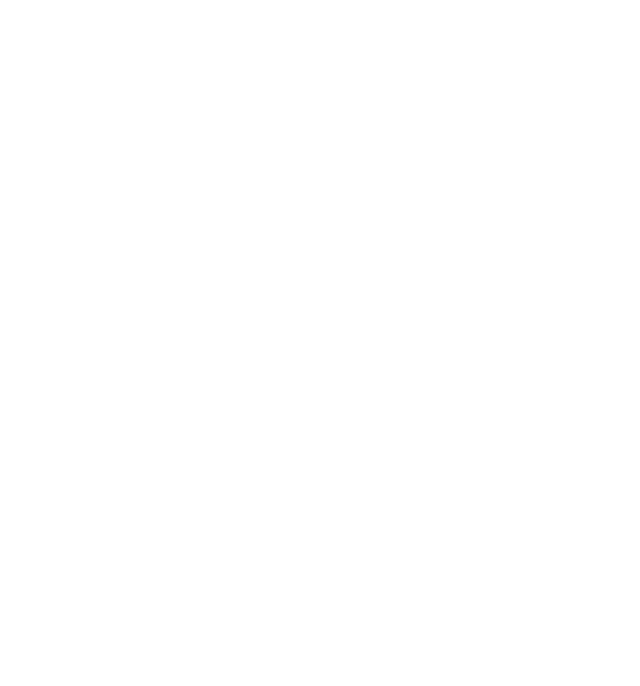
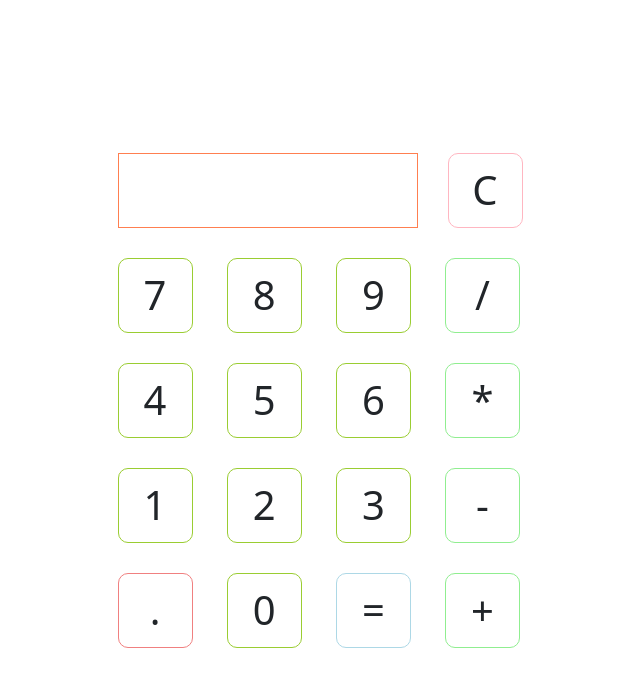
Before and after one commit to rabiul121/odin-calculator, a plain HTML site: page index.html in a window 1280 px wide. Shown: the whole page, without its empty margins (320-960 px from the left). Drawn offline with nearby package versions, Linux system fonts and the light colour scheme.

Commit message:
html css part completed

```diff
--- a/index.html
+++ b/index.html
@@ -5,11 +5,49 @@
     <meta charset="UTF-8">
     <meta name="viewport" content="width=device-width, initial-scale=1.0">
     <title>Calculator | The Odin Project</title>
+    <link href="https://cdn.jsdelivr.net/npm/bootstrap@5.3.0/dist/css/bootstrap.min.css" rel="stylesheet"
+        integrity="sha384-9ndCyUaIbzAi2FUVXJi0CjmCapSmO7SnpJef0486qhLnuZ2cdeRhO02iuK6FUUVM" crossorigin="anonymous">
+    <script src="https://cdn.jsdelivr.net/npm/bootstrap@5.3.0/dist/js/bootstrap.bundle.min.js"
+        integrity="sha384-geWF76RCwLtnZ8qwWowPQNguL3RmwHVBC9FhGdlKrxdiJJigb/j/68SIy3Te4Bkz"
+        crossorigin="anonymous"></script>
     <link rel="stylesheet" href="styles.css">
+    <script src="main.js"></script>
 </head>
 
 <body>
-
+    <div class="calculator">
+        <div class="first-row">
+            <div id="screen">
+                <div class="previous"></div>
+                <div class="current"></div>
+            </div>
+            <button id="clear-btn" class="btn">C</button>
+        </div>
+        <div class="other-rows">
+            <button class="number btn">7</button>
+            <button class="number btn">8</button>
+            <button class="number btn">9</button>
+            <button class="operator btn">/</button>
+        </div>
+        <div class="other-rows">
+            <button class="number btn">4</button>
+            <button class="number btn">5</button>
+            <button class="number btn">6</button>
+            <button class="operator btn">*</button>
+        </div>
+        <div class="other-rows">
+            <button class="number btn">1</button>
+            <button class="number btn">2</button>
+            <button class="number btn">3</button>
+            <button class="operator btn">-</button>
+        </div>
+        <div class="other-rows">
+            <button class="decimal btn">.</button>
+            <button class="number btn">0</button>
+            <button class="equal btn">=</button>
+            <button class="operator btn">+</button>
+        </div>
+    </div>
 </body>
 
 </html>
--- a/styles.css
+++ b/styles.css
@@ -1 +1,88 @@
-body {}
+body {
+    display: flex;
+    justify-content: center;
+    align-items: center;
+    flex-direction: column;
+    width: 100vw;
+    height: 100vh;
+}
+
+.btn {
+    height: 75px;
+    width: 75px;
+    margin: 15px;
+    font-size: 40px;
+
+}
+
+
+.number {
+    border: 1px solid yellowgreen;
+    border-radius: 10px;
+}
+
+.number:hover {
+    background-color: palegreen;
+}
+
+.decimal {
+    border: 1px solid lightcoral;
+    border-radius: 10px;
+}
+
+.decimal:hover {
+    background-color: springgreen;
+}
+
+.operator {
+    border: 1px solid lightgreen;
+    border-radius: 10px;
+}
+
+.operator:hover {
+    background-color: lightblue;
+}
+
+.equal {
+    border: 1px solid lightblue;
+    border-radius: 10px;
+}
+
+.equal:hover {
+    background-color: wheat;
+}
+
+#clear-btn {
+    border: 1px solid lightpink;
+    border-radius: 10px;
+}
+
+#clear-btn:hover {
+    background-color: red;
+}
+
+.first-row {
+    display: flex;
+    justify-content: center;
+    align-items: center;
+    flex-direction: row;
+}
+
+#screen {
+    height: 75px;
+    width: 300px;
+    border: 1px solid coral;
+    margin: 15px;
+    display: flex;
+    flex-direction: column;
+    justify-content: flex-end;
+    align-items: flex-end;
+}
+
+.previous {
+    font-size: 20px;
+}
+
+.current {
+    font-size: 30px;
+}
```
Also changed, not shown: package-lock.json (added).
